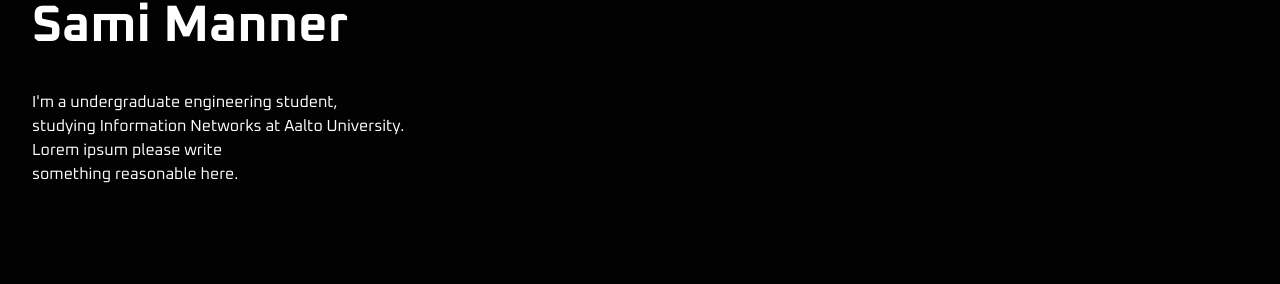
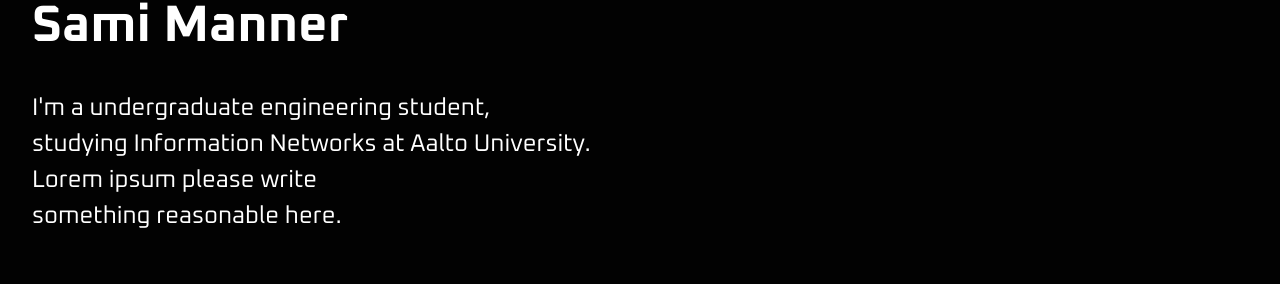
Before and after one commit to silentwinter0/portfolio, a React (Vite) app: page / in a window 1280 px wide. Shown: the part 136-420 px from the top of the page. Built offline with nearby package versions, Linux system fonts and the light colour scheme.

Commit message:
Added bigtext CSS for the introduction text

```diff
--- a/src/FrontPage.css
+++ b/src/FrontPage.css
@@ -20,9 +20,6 @@ html, body, #root {
   font-size: 16px;
   min-height: 100vh;
   min-width: 100vw;
-}
-
-html {
 }
 
 .background {
@@ -120,3 +117,9 @@ html {
 .read-the-docs {
   color: #888;
 }
+
+.bigtext {
+  font-size: 24px;
+  font-weight: 500;
+  margin: 0.5rem 0;
+}
--- a/src/FrontPage.jsx
+++ b/src/FrontPage.jsx
@@ -11,7 +11,7 @@ function FrontPage() {
       <Header />
       <div className="card">
         <h1>Sami Manner</h1>
-        <p>
+        <p className='bigtext'>
           I'm a undergraduate engineering student, <br/>
           studying Information Networks at Aalto University.
           <br />Lorem ipsum please write <br />
--- a/src/index.css
+++ b/src/index.css
@@ -13,8 +13,6 @@
   -moz-osx-font-smoothing: grayscale;
   overflow-x: hidden
 }
-
-/* Tailwind directives (added for Tailwind integration) */
 
 @tailwind base;
 @tailwind components;
```
